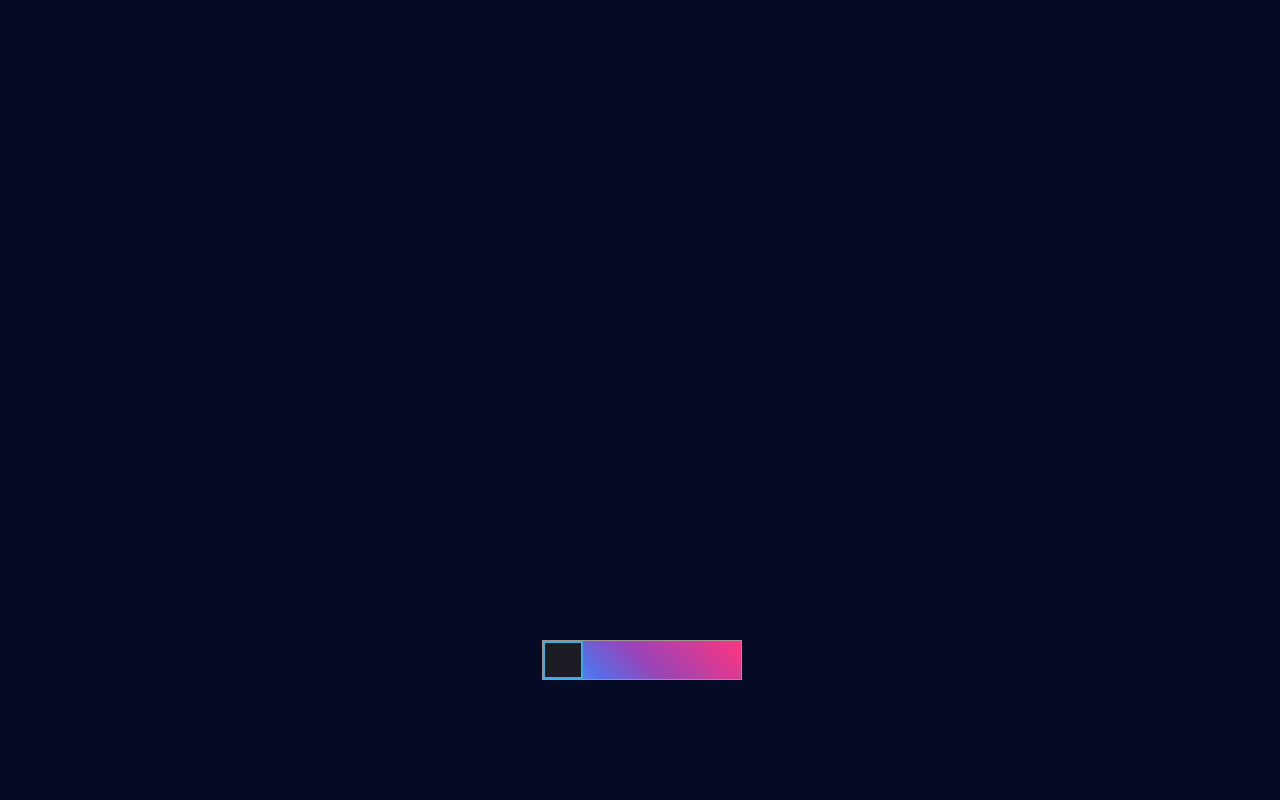
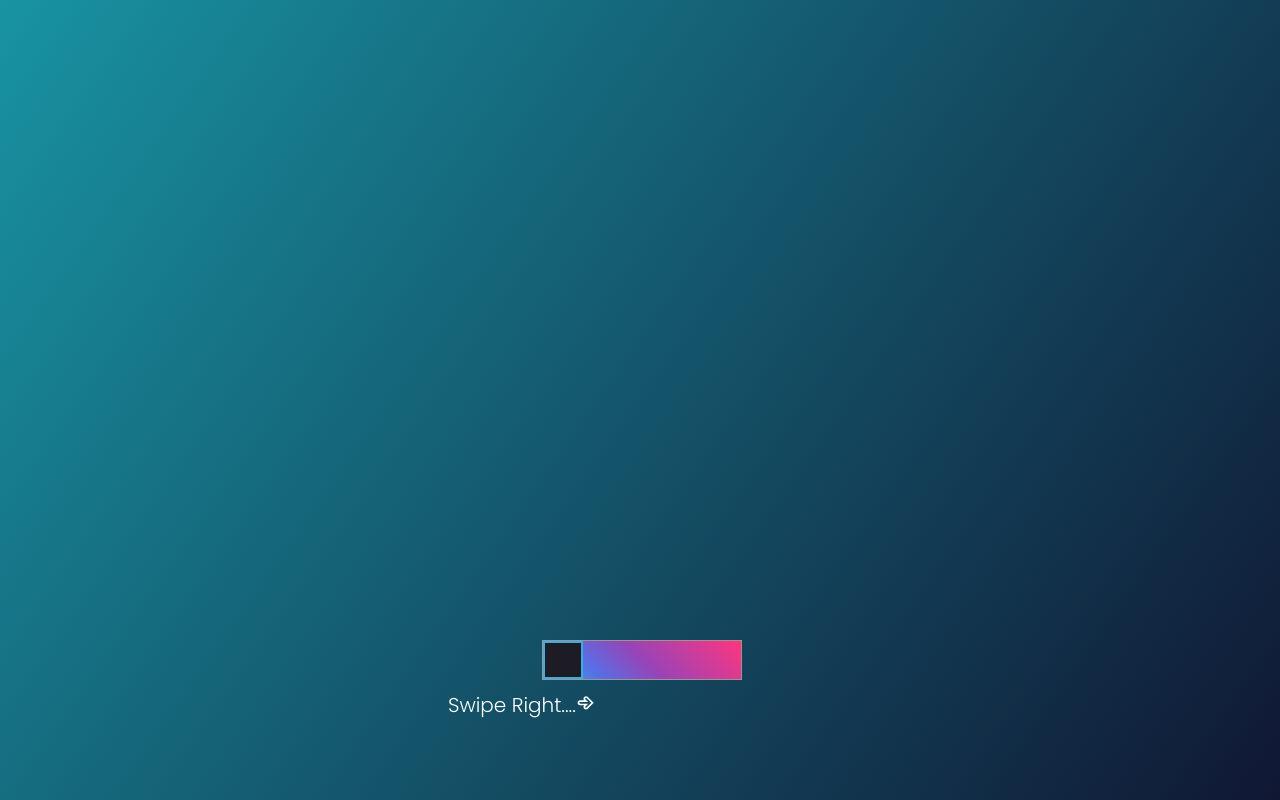
Before and after one commit to bhoitemukul183/test, a React (Create React App) app: page / in a window 1280 px wide. Built offline with nearby package versions, Linux system fonts and the light colour scheme.

Commit message:
copy right added

```diff
--- a/src/Components/Cards/Cards.css
+++ b/src/Components/Cards/Cards.css
@@ -13,7 +13,6 @@
 .cards-main-container {
   height: 100%;
   width: 100%;
-  /* padding: 5%; */
   display: flex;
   position: absolute;
   top: 0;
@@ -24,7 +23,6 @@
 
 .cards-sub-container {
   width: 90%;
-  /* height: 3%; */
   padding: 5%;
   display: flex;
   justify-content: space-between;
--- /dev/null
+++ b/src/Components/Copyright/Copyright.js
@@ -0,0 +1,20 @@
+import React from 'react'
+import "./Copyright.scss";
+
+function Copyright() {
+
+    function RiCopyrightLine(props) {
+        return <svg stroke="currentColor" fill="currentColor" strokeWidth={0} viewBox="0 0 24 24" height="1em" width="1em" {...props}><g><path fill="none" d="M0 0h24v24H0z" /><path d="M12 2c5.52 0 10 4.48 10 10s-4.48 10-10 10S2 17.52 2 12 6.48 2 12 2zm0 2c-4.42 0-8 3.58-8 8s3.58 8 8 8 8-3.58 8-8-3.58-8-8-8zm0 3c1.82 0 3.413.973 4.288 2.428l-1.714 1.029A3 3 0 1 0 12 15a2.998 2.998 0 0 0 2.573-1.456l1.715 1.028A4.999 4.999 0 0 1 7 12c0-2.76 2.24-5 5-5z" /></g></svg>;
+    }
+
+    return (<>
+        <div className='copy-container'>
+            <div className='copy-content'>
+                <RiCopyrightLine /> &nbsp; Designed and Developed By Mac
+            </div>
+        </div>
+    </>
+    )
+}
+
+export default Copyright
--- /dev/null
+++ b/src/Components/Copyright/Copyright.scss
@@ -0,0 +1,21 @@
+.copy-container {
+  height: 50px;
+  width: 100%;
+  display: flex;
+  align-items: center;
+  justify-content: center;
+}
+
+.copy-content {
+  height: 100%;
+  width: 80%;
+  align-self: center;
+  font-size: 15px;
+  color: black;
+  display: flex;
+  align-items: center;
+  justify-content: center;
+  background-color: white;
+  border-radius: 10px;
+  filter: drop-shadow(5px 6px 4px rgba(0, 0, 0, 0.3));
+}
--- a/src/Components/Footer/Footer.js
+++ b/src/Components/Footer/Footer.js
@@ -1,14 +1,33 @@
 import React from "react";
 import "./Footer.scss";
-// import Footerimage from "../../Assets/footer.svg";
 
 function Footer() {
+  function FaArrowCircleUp(props) {
+    return (
+      <svg
+        stroke="currentColor"
+        fill="currentColor"
+        strokeWidth={0}
+        viewBox="0 0 512 512"
+        height="1em"
+        width="1em"
+        {...props}
+      >
+        <path d="M8 256C8 119 119 8 256 8s248 111 248 248-111 248-248 248S8 393 8 256zm143.6 28.9l72.4-75.5V392c0 13.3 10.7 24 24 24h16c13.3 0 24-10.7 24-24V209.4l72.4 75.5c9.3 9.7 24.8 9.9 34.3.4l10.9-11c9.4-9.4 9.4-24.6 0-33.9L273 107.7c-9.4-9.4-24.6-9.4-33.9 0L106.3 240.4c-9.4 9.4-9.4 24.6 0 33.9l10.9 11c9.6 9.5 25.1 9.3 34.4-.4z" />
+      </svg>
+    );
+  }
+
   return (
     <>
       <div className="footer-main-container">
         <div className="footer-sub-container1">
           <div className="middle-button">
-            <div className="btn"></div>
+            <div className="btn">
+              <a href="#self-info">
+                <FaArrowCircleUp />
+              </a>
+            </div>
           </div>
         </div>
         <div className="footer-sub-container2">
--- a/src/Components/Footer/Footer.scss
+++ b/src/Components/Footer/Footer.scss
@@ -21,6 +21,22 @@
   background-image: linear-gradient(125deg, #1893a2, #101733);
   border-radius: 50%;
   padding: 15%;
+  a {
+    &:active,
+    &:hover,
+    &:visited,
+    &:focus {
+      outline: unset;
+      background-color: transparent;
+    }
+  }
+
+  svg {
+    height: 100%;
+    width: 100%;
+    color: white;
+    transform: rotate(-136deg);
+  }
 }
 
 .middle-button {
@@ -49,8 +65,3 @@
   justify-content: space-between;
   border-radius: 40% 40% 0 0;
 }
-
-.footer-sub-container2 img {
-  height: 100%;
-  width: 100%;
-}
--- a/src/Components/firstpage/Firstpage.scss
+++ b/src/Components/firstpage/Firstpage.scss
@@ -91,7 +91,7 @@
   font-size: 14px;
   font-weight: 600;
   position: fixed;
-  bottom: 100px;
+  bottom: 10%;
   left: 30%;
 }
 
--- a/src/Components/ham/Ham.js
+++ b/src/Components/ham/Ham.js
@@ -9,6 +9,7 @@ import Logo from "../../Assets/logo.png";
 import Template from "../Template/Template";
 import Testimonials from "../Testimonials/Testimonials.js";
 import Contactus from "../ContactUs/ContactUs.js";
+import Copyright from "../Copyright/Copyright.js";
 
 function Ham() {
   return (
@@ -35,6 +36,8 @@ function Ham() {
             <Testimonials />
             <div className="height"></div>
             <Contactus />
+            <div className="height"></div>
+            <Copyright />
             {/* <Media /> */}
             <Footer />
             <div className="height"></div>
--- a/src/Components/landingpage/Landingpage.js
+++ b/src/Components/landingpage/Landingpage.js
@@ -15,6 +15,23 @@ function Landingpage() {
     } else {
       setDisablePage("block");
     }
+  }
+
+  function TiArrowRightOutline(props) {
+    return (
+      <svg
+        stroke="currentColor"
+        fill="currentColor"
+        strokeWidth={0}
+        baseProfile="tiny"
+        viewBox="0 0 24 24"
+        height="1em"
+        width="1em"
+        {...props}
+      >
+        <path d="M12 21c-.801 0-1.555-.312-2.121-.879s-.88-1.321-.879-2.123c0-.746.271-.998.764-1.998h-4.836c-1.654 0-3-1.347-3-3 0-1.654 1.346-3 3-3h4.836c-.494-1-.764-1.255-.764-2.001.001-.802.312-1.554.88-2.121 1.132-1.132 3.108-1.133 4.241.001l7.121 7.121-7.121 7.121c-.566.567-1.32.879-2.121.879zm-7.072-9c-.552 0-1 .449-1 1s.448 1 1 1h9.658l-3.293 3.293c-.189.189-.293.439-.293.706 0 .269.104.519.293.708.379.378 1.035.378 1.414 0l5.707-5.707-5.707-5.707c-.379-.378-1.035-.378-1.414 0-.189.189-.293.439-.293.706 0 .268.104.519.293.708l3.293 3.293h-9.658z" />
+      </svg>
+    );
   }
 
   return (
@@ -36,6 +53,10 @@ function Landingpage() {
             />
           </div>
         </div>
+        <div className="swipe-tag">
+          Swipe Right....
+          <TiArrowRightOutline />
+        </div>
       </div>
     </div>
   );
--- a/src/Components/landingpage/Landingpage.scss
+++ b/src/Components/landingpage/Landingpage.scss
@@ -1,7 +1,7 @@
 .main-container {
   height: 100vh;
   width: 100%;
-  background-color: #060b25;
+  background-image: linear-gradient(125deg, #1893a2, #101733);
   position: absolute;
   top: 0;
   left: 0;
@@ -95,3 +95,11 @@ input[type="range"]::-webkit-slider-thumb {
 input[type="range"]::-webkit-slider-thumb:active {
   cursor: -webkit-grabbing;
 }
+
+.swipe-tag {
+  color: white;
+  font-size: 20px;
+  position: absolute;
+  bottom: 80px;
+  left: 35%;
+}
--- a/src/Components/profile/Profile.jsx
+++ b/src/Components/profile/Profile.jsx
@@ -38,7 +38,7 @@ function Profile() {
                     </div>
                     <div className='table-row'>
                         <div className='table-data'> Fooddiiee</div>
-                        <div className='table-data'>It's digitel menu</div>
+                        <div className='table-data'>It's digital menu</div>
                         <div className='table-data'> <a>view</a></div>
                     </div>
                     <div className='table-row'>
```
